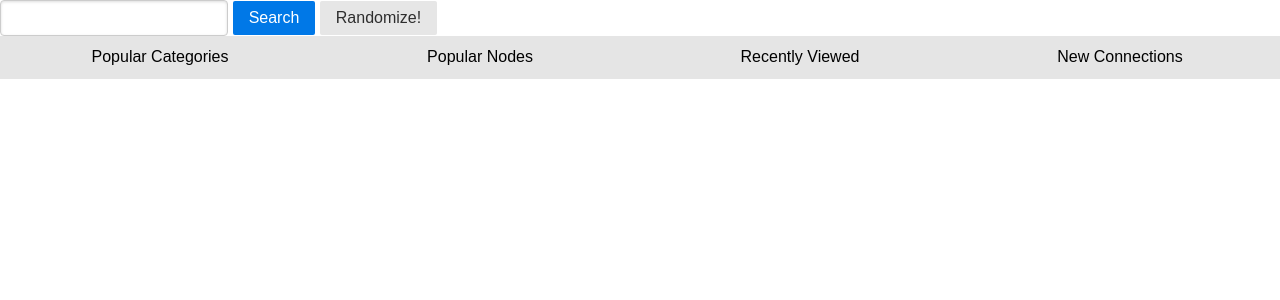
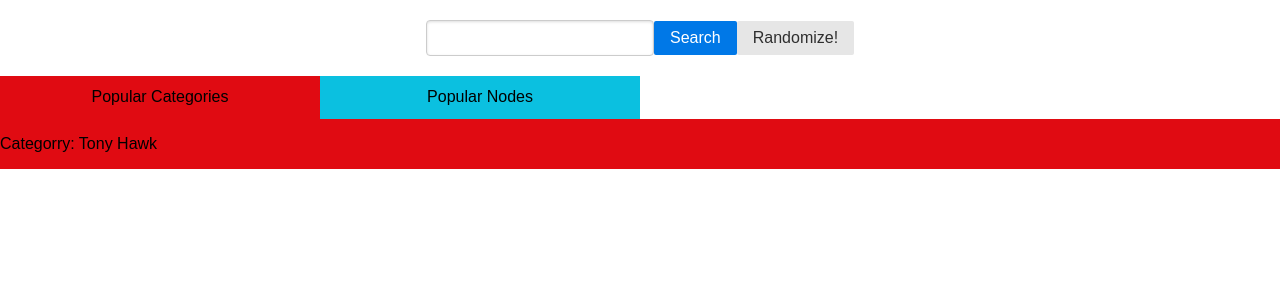
Before and after one commit to CSCI-5117-F26/developing-the-interactive-web-project-1-group-5, a Flask app: page / in a window 1280 px wide. Shown: the top 300 px of the page. Run offline with Flask 3, Linux system fonts and the light colour scheme; some libraries are stand-ins or nearby versions.

Commit message:
okay i think css bs is bingchilling
high key may need to have db stuff to do more things

```diff
--- a/static/css/style.css
+++ b/static/css/style.css
@@ -1,23 +1,38 @@
+.pure-form {
+  display: flex;
+  align-items: center;
+  margin: 20px 0;
+
+  justify-content: center;
+}
+
 #landing-tabs input[type="radio"] {
   position: absolute;
   opacity: 0;
 }
 
 .label {
-  background: #e5e5e5;
+  background: #0bc0e0;
   cursor: pointer;
   padding: 12px 0;
   text-align: center;
 }
-
-.label:hover {
-  background: #ccc;
+#tab-one:checked ~ .pure-g label[for="tab-one"],
+#tab-two:checked ~ .pure-g label[for="tab-two"],
+#tab-three:checked ~ .pure-g label[for="tab-three"],
+#tab-four:checked ~ .pure-g label[for="tab-four"] {
+  background: #e00b12;
 }
 
+.panel {
+  display: none;
+  width: 100%;
+}
 
 #tab-one:checked ~ #panel-one,
 #tab-two:checked ~ #panel-two,
 #tab-three:checked ~ #panel-three,
 #tab-four:checked ~ #panel-four {
-  display: block;
+  display: flex;
+  background: #e00b12;
 }
--- a/templates/landing.html
+++ b/templates/landing.html
@@ -17,21 +17,26 @@
         <div class="pure-g">
             <label class="pure-u-1-4 label" for="tab-one">Popular Categories</label>
             <label class="pure-u-1-4 label" for="tab-two">Popular Nodes</label>
-            <label class="pure-u-1-4 label" for="tab-three">Recently Viewed</label>
-            <label class="pure-u-1-4 label" for="tab-four">New Connections</label>
+            <label class="pure-u-1-4 label" for="tab-three" hidden>Recently Viewed</label>
+            <label class="pure-u-1-4 label" for="tab-four" hidden>New Connections</label>
         </div>
-        <div class="pure-g" id="panel-one">
+        <div class="panel" id="panel-one">
+            <div >
+                <p>Categorry: Tony Hawk</p>
+            </div>
+        </div>
+
+        <div class="panel" id="panel-two">
+            <div>
+                <p>popular node: chungus</p>
+
+            </div>
+        </div>
+
+        <div class="panel" id="panel-three">
             <div></div>
         </div>
-
-        <div class="pure-g" id="panel-two">
-            <div></div>
-        </div>
-
-        <div class="pure-g" id="panel-three">
-            <div></div>
-        </div>
-        <div class="pure-g" id="panel-four">
+        <div class="panel" id="panel-four">
             <div></div>
         </div>
 
@@ -44,4 +49,6 @@
 
 <!-- https://wpshout.com/snippets/accessible-pure-css-tabs/
 followed this tutorial
+https://dev.to/joxx/building-a-tab-component-with-pure-css-using-radio-and-label-tags-200b
+and  this
 -->
```
